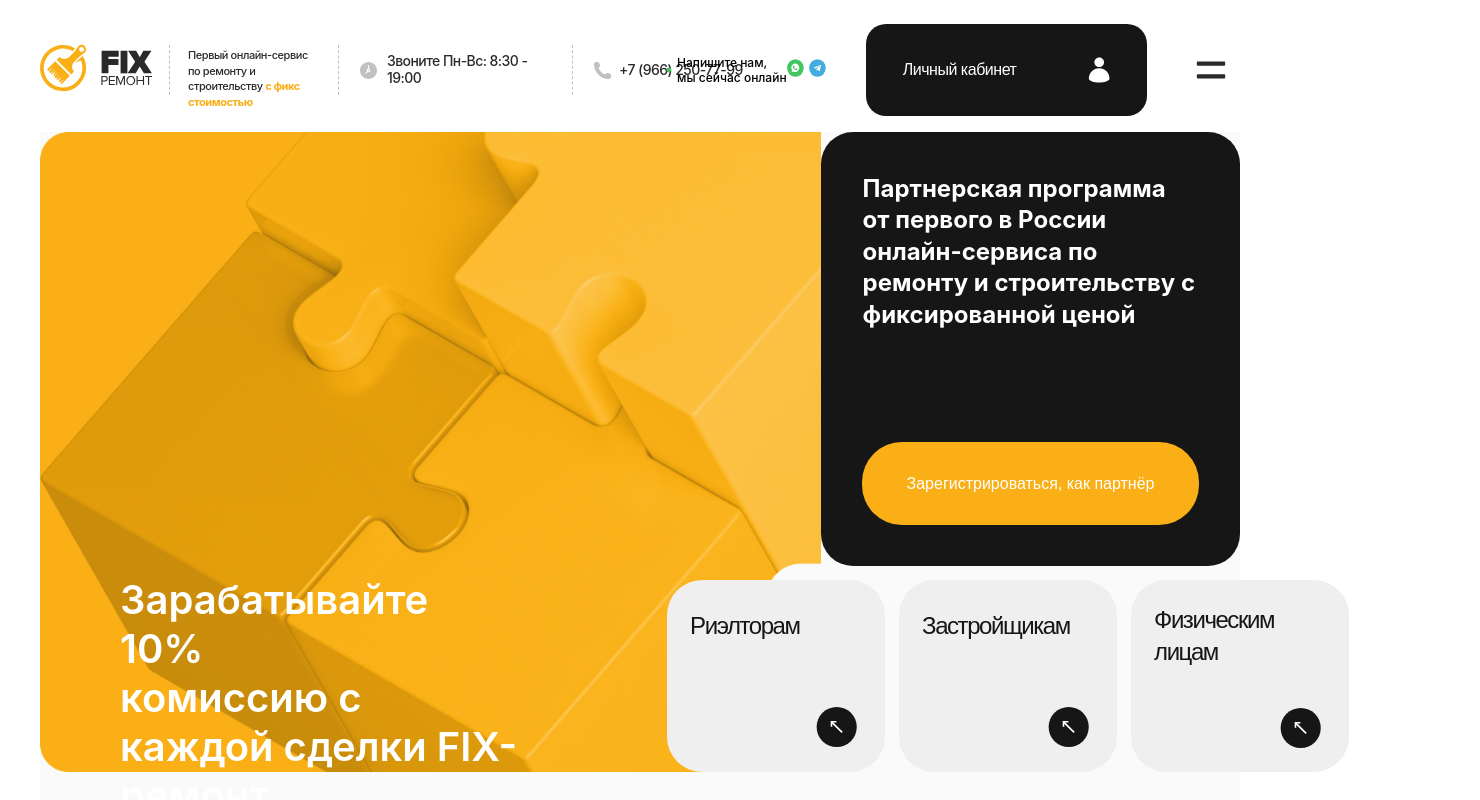
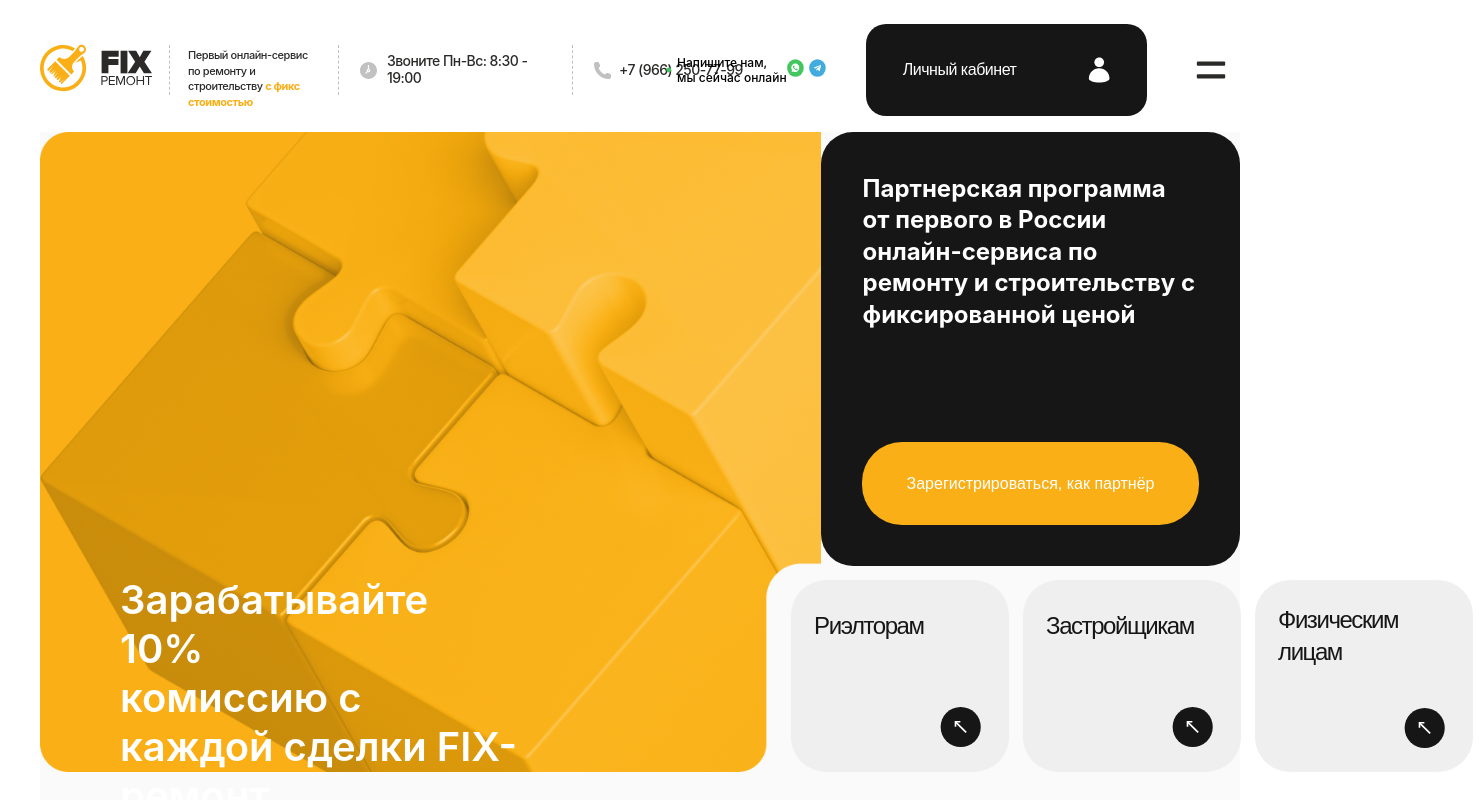
Before and after one commit to projacktor/FixR, a React (Vite) app: page /partnership in a window 1280 px wide. Shown: the top 800 px of the page, 1480 px wide, since content can reach past the window. Built offline with nearby package versions, Linux system fonts and the light colour scheme.

Commit message:
Extract Home bullets from Homr

```diff
--- /dev/null
+++ b/src/components/widgets/Home Bullets/HomeBullets.jsx
@@ -0,0 +1,25 @@
+import React from 'react';
+
+import "./style.scss";
+
+import WhiteBullet from "../../shared/White bullet/WhiteBullet.jsx";
+
+import contactIco from "../../../pages/Home/static/icons/contactIcon.svg";
+import rublIco from "../../../pages/Home/static/icons/rublIcon.svg";
+import shieledIco from "../../../pages/Home/static/icons/shiledIcon.svg";
+import lampIco from "../../../pages/Home/static/icons/lampIcon.svg";
+import flagIco from "../../../pages/Home/static/icons/flagIcon.svg";
+
+function HomeBullets() {
+    return (
+        <div className="bullets">
+            <WhiteBullet line1="Без визитов" line2="на объект" src={contactIco}/>
+            <WhiteBullet line1="100% гарантия фиксированной" line2="сметы" src={rublIco}/>
+            <WhiteBullet line1="Все финансовые риски берем" line2="на себя" src={shieledIco}/>
+            <WhiteBullet line1="36 готовых" line2="дизайн-проектов" src={lampIco}/>
+            <WhiteBullet line1="Все берем на себя" line2="и работаем под ключ" src={flagIco}/>
+        </div>
+    );
+}
+
+export default HomeBullets;
--- /dev/null
+++ b/src/components/widgets/Home Bullets/style.scss
@@ -0,0 +1,30 @@
+.bullets {
+  display: flex;
+  flex-direction: row;
+  justify-content: space-around;
+  align-items: center;
+
+  width: 100%;
+  height: 11rem;
+  margin-bottom: 2rem;
+
+  .bullet1 {
+    order: 1;
+  }
+
+  .bullet2 {
+    order: 2;
+  }
+
+  .bullet3 {
+    order: 3;
+  }
+
+  .bullet4 {
+    order: 4;
+  }
+
+  .bullet5 {
+    order: 5;
+  }
+}
--- a/src/pages/Home/Home.jsx
+++ b/src/pages/Home/Home.jsx
@@ -29,6 +29,7 @@
 import plannerImg1 from "./static/works/plannerImg1.png";
 import pseudoVid from "./static/works/pseudoVid.png";
 import openLink from "../../components/functions/openLink.js";
+import HomeBullets from "../../components/widgets/Home Bullets/HomeBullets.jsx";
 
 
 function Home() {
@@ -78,13 +79,7 @@
 
             </div>
 
-            <div className="bullets">
-                <WhiteBullet line1="Без визитов" line2="на объект" src={contactIco}/>
-                <WhiteBullet line1="100% гарантия фиксированной" line2="сметы" src={rublIco}/>
-                <WhiteBullet line1="Все финансовые риски берем" line2="на себя" src={shieledIco}/>
-                <WhiteBullet line1="36 готовых" line2="дизайн-проектов" src={lampIco}/>
-                <WhiteBullet line1="Все берем на себя" line2="и работаем под ключ" src={flagIco}/>
-            </div>
+            <HomeBullets/>
 
             <FavoriteBusiness/>
 
--- a/src/pages/Home/style.scss
+++ b/src/pages/Home/style.scss
@@ -231,36 +231,7 @@
   }
 }
 
-.bullets {
-  display: flex;
-  flex-direction: row;
-  justify-content: space-around;
-  align-items: center;
 
-  width: 100%;
-  height: 11rem;
-  margin-bottom: 2rem;
-
-  .bullet1 {
-    order: 1;
-  }
-
-  .bullet2 {
-    order: 2;
-  }
-
-  .bullet3 {
-    order: 3;
-  }
-
-  .bullet4 {
-    order: 4;
-  }
-
-  .bullet5 {
-    order: 5;
-  }
-}
 
 .home_sections {
   width: 100%;
--- a/src/pages/Partnership/Partnership.jsx
+++ b/src/pages/Partnership/Partnership.jsx
@@ -10,6 +10,7 @@
     return (
         <main className="partnership">
             <div className="partnership_header">
+                <div className="flex_content">
                     <div id="left">
                         <h1>Зарабатывайте 10% <br/> комиссию с каждой сделки FIX-ремонт</h1>
                     </div>
@@ -21,6 +22,8 @@
                             онлайн-сервиса по ремонту и строительству с фиксированной ценой</h2>
                         <OrangeButton text="Зарегистрироваться, как партнёр" link=""/>
                     </div>
+
+
                 </div>
                 <div id="bottom">
                     <div className="home_sections">
@@ -38,6 +41,9 @@
                         </button>
                     </div>
                 </div>
+            </div>
+
+
         </main>
     );
 }
--- a/src/pages/Partnership/style.scss
+++ b/src/pages/Partnership/style.scss
@@ -1,11 +1,12 @@
 .partnership {
+  .partnership_header {
     width: 100%;
-  .partnership_header {
+    .flex_content {
       display: flex;
       flex-direction: row;
       justify-content: space-around;
+      width: 100%;
 
-    width: 100%;
       #left {
         width: 68%;
         height: 40rem;
@@ -45,11 +46,12 @@
         }
       }
     }
-
     #bottom {
       position: relative;
-    left: 23rem;
+      left: 46.5rem;
       top: -13rem;
       width: 43.5em;
     }
   }
+
+}
```
Lines whose indentation alone changed are shown as unchanged.
